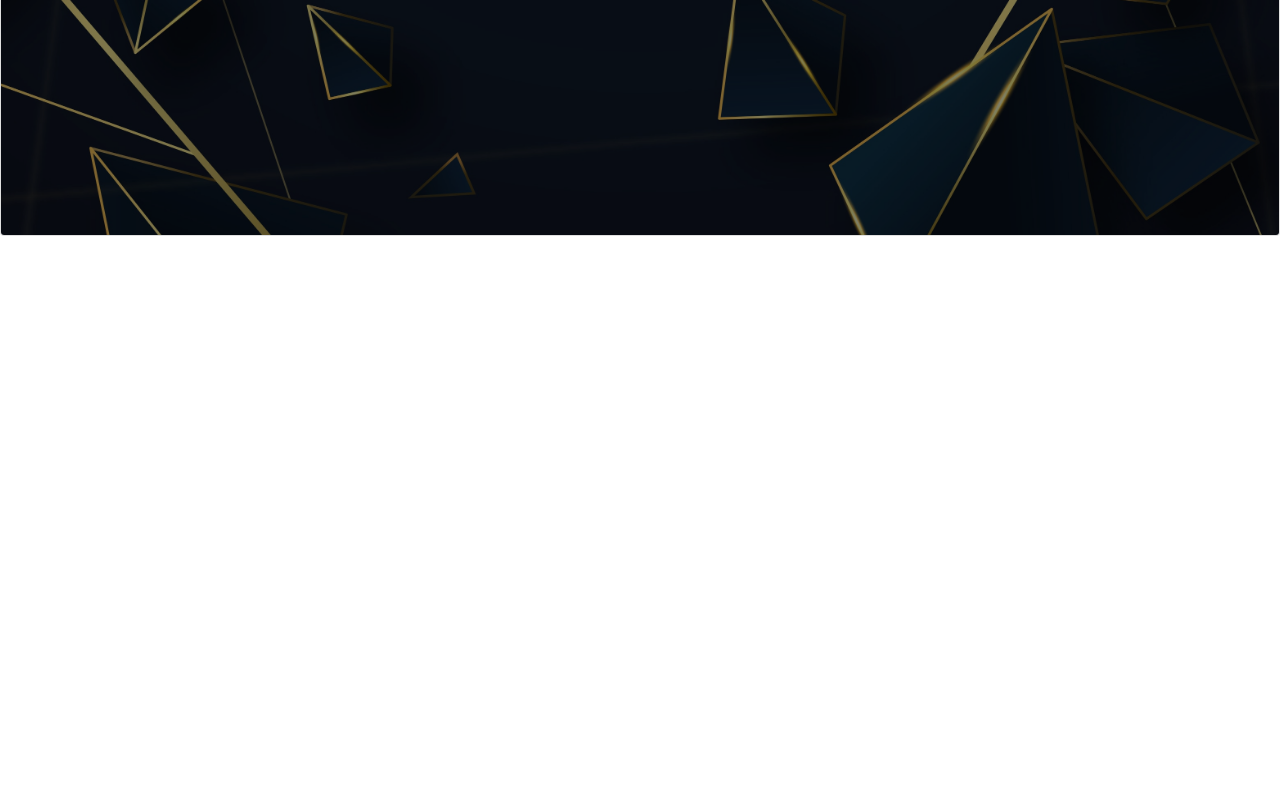
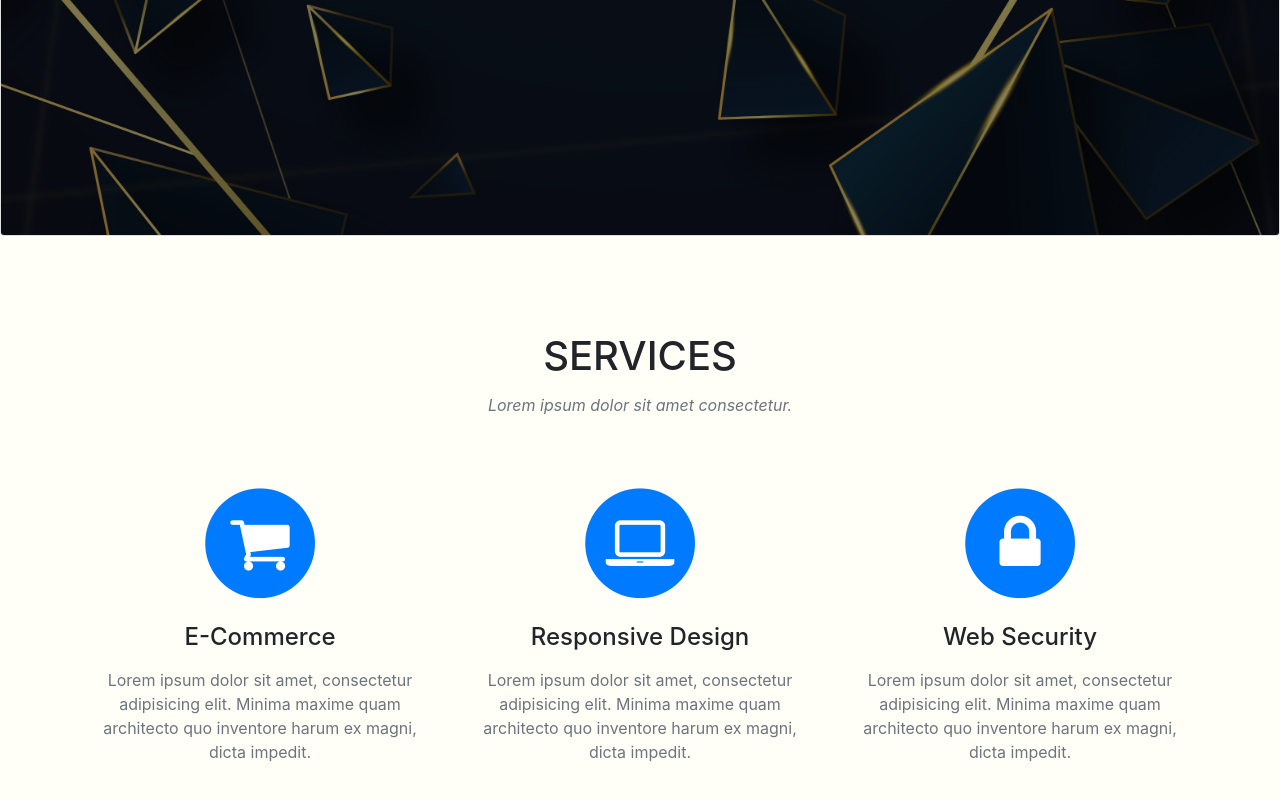
Before and after one commit to ikReza/office-studio, a React (Create React App) app: page / in a window 1280 px wide. Shown: the part 566-1366 px from the top of the page. Before the commit the page ends 802 px from the top, so only its background shows below. Built offline with nearby package versions, Linux system fonts and the light colour scheme.

Commit message:
service section added

```diff
--- a/src/App.js
+++ b/src/App.js
@@ -3,6 +3,7 @@ import "./components/styles/style.css";
 
 import NavigationBar from "./components/NavigationBar";
 import WelcomePage from "./components/WelcomePage";
+import Services from "./components/Services";
 
 function App() {
   return (
@@ -12,6 +13,10 @@ function App() {
       <section id="page-top">
         <WelcomePage />
       </section>
+
+      <section className="page-section" id="services">
+        <Services />
+      </section>
     </>
   );
 }
--- /dev/null
+++ b/src/components/Services.jsx
@@ -0,0 +1,53 @@
+import React from "react";
+
+const Services = () => {
+  return (
+    <div className="container">
+      <div className="row">
+        <div className="col-lg-12 text-center">
+          <h2 className="section-heading text-uppercase">Services</h2>
+          <h3 className="section-subheading text-muted">
+            Lorem ipsum dolor sit amet consectetur.
+          </h3>
+        </div>
+      </div>
+      <div className="row text-center">
+        <div className="col-md-4">
+          <span className="fa-stack fa-4x">
+            <i className="fa fa-circle fa-stack-2x text-primary"></i>
+            <i className="fa fa-shopping-cart fa-stack-1x fa-inverse"></i>
+          </span>
+          <h4 className="service-heading">E-Commerce</h4>
+          <p className="text-muted">
+            Lorem ipsum dolor sit amet, consectetur adipisicing elit. Minima
+            maxime quam architecto quo inventore harum ex magni, dicta impedit.
+          </p>
+        </div>
+        <div className="col-md-4">
+          <span className="fa-stack fa-4x">
+            <i className="fa fa-circle fa-stack-2x text-primary"></i>
+            <i className="fa fa-laptop fa-stack-1x fa-inverse"></i>
+          </span>
+          <h4 className="service-heading">Responsive Design</h4>
+          <p className="text-muted">
+            Lorem ipsum dolor sit amet, consectetur adipisicing elit. Minima
+            maxime quam architecto quo inventore harum ex magni, dicta impedit.
+          </p>
+        </div>
+        <div className="col-md-4">
+          <span className="fa-stack fa-4x">
+            <i className="fa fa-circle fa-stack-2x text-primary"></i>
+            <i className="fa fa-lock fa-stack-1x fa-inverse"></i>
+          </span>
+          <h4 className="service-heading">Web Security</h4>
+          <p className="text-muted">
+            Lorem ipsum dolor sit amet, consectetur adipisicing elit. Minima
+            maxime quam architecto quo inventore harum ex magni, dicta impedit.
+          </p>
+        </div>
+      </div>
+    </div>
+  );
+};
+
+export default Services;
--- /dev/null
+++ b/src/components/styles/_services.scss
@@ -0,0 +1,4 @@
+.service-heading {
+  margin: 1rem auto;
+  font-size: 1.5rem;
+}
--- a/src/components/styles/style.css
+++ b/src/components/styles/style.css
@@ -70,4 +70,27 @@
   font-weight: 700;
   background-color: #233;
 }
+
+.service-heading {
+  margin: 1rem auto;
+  font-size: 1.5rem;
+}
+
+.page-section {
+  padding-top: 6rem;
+  padding-bottom: 2rem;
+  background-color: #fffff7;
+}
+
+.section-heading {
+  font-size: 2.5rem;
+  margin: 0 auto 1rem auto;
+}
+
+.section-subheading {
+  font-size: 1rem;
+  font-weight: 400;
+  font-style: italic;
+  margin-bottom: 4rem;
+}
 /*# sourceMappingURL=style.css.map */
--- a/src/components/styles/style.scss
+++ b/src/components/styles/style.scss
@@ -1,2 +1,21 @@
 @import "./navbar";
 @import "./welcome";
+@import "./services";
+
+.page-section {
+  padding-top: 6rem;
+  padding-bottom: 2rem;
+  background-color: #fffff7;
+}
+
+.section-heading {
+  font-size: 2.5rem;
+  margin: 0 auto 1rem auto;
+}
+
+.section-subheading {
+  font-size: 1rem;
+  font-weight: 400;
+  font-style: italic;
+  margin-bottom: 4rem;
+}
```
Also changed, not shown: 1 other file (tests, documents, lock files or other folders).
